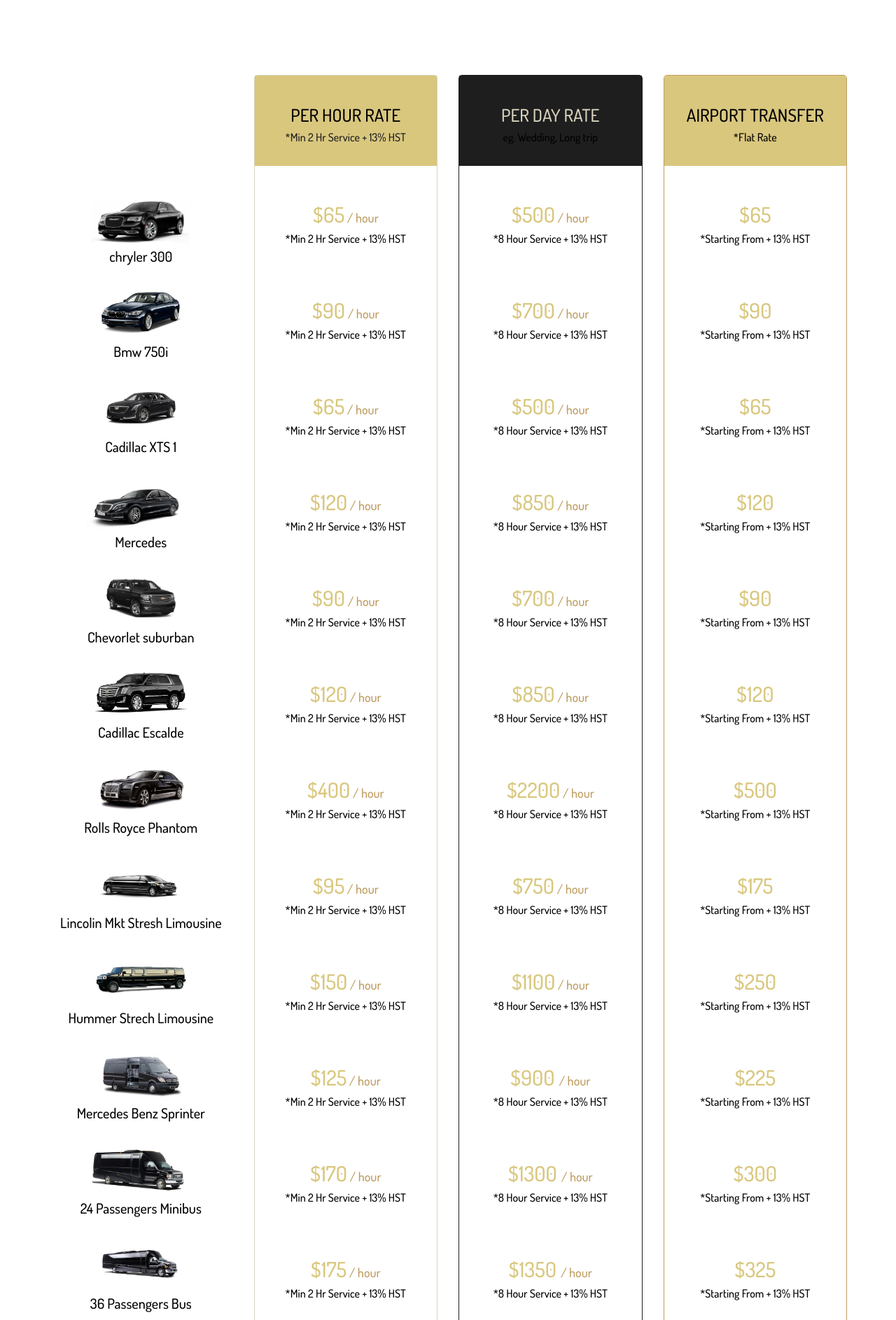
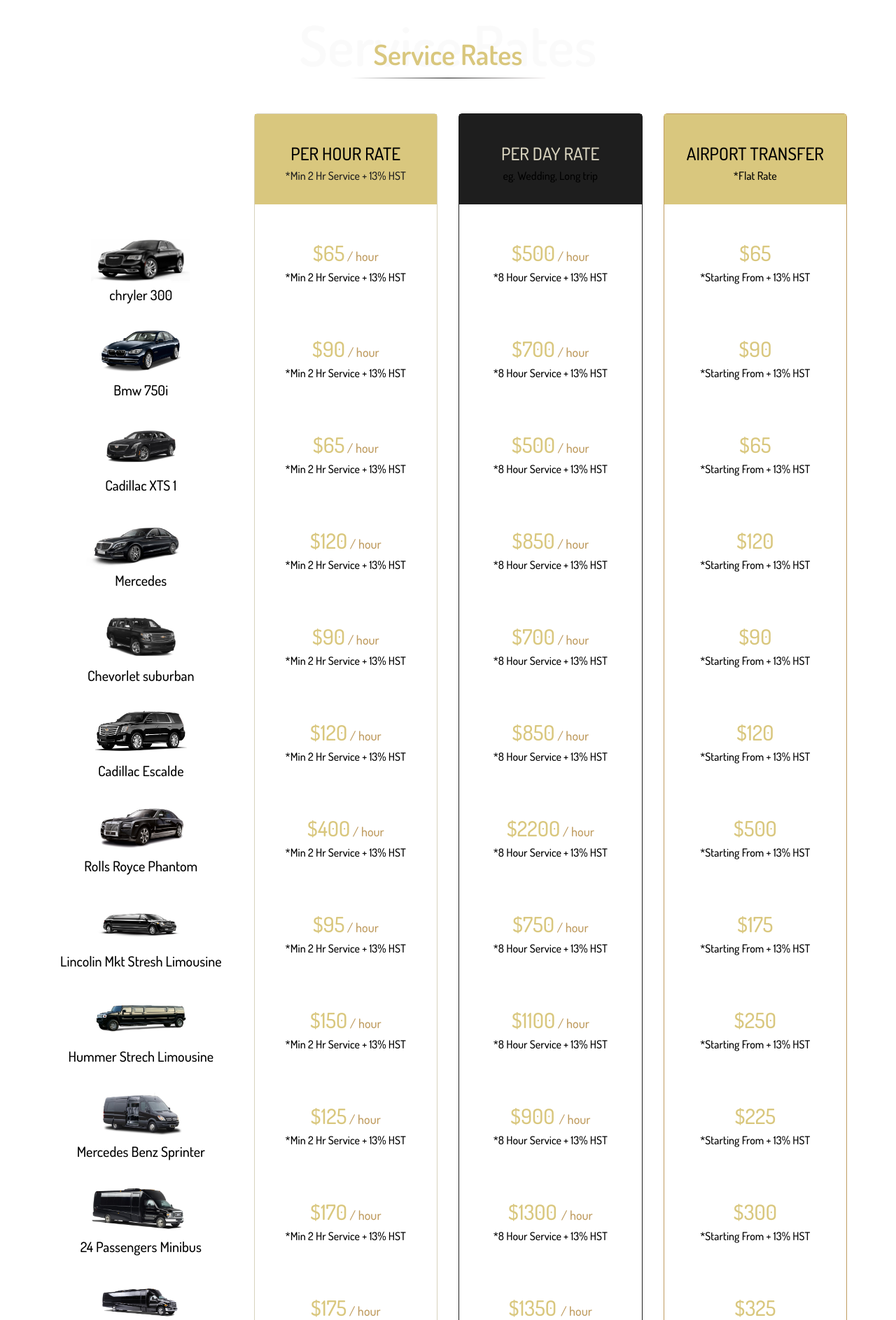
Before and after one commit to yasirshakil/pearsonlimoservices, a PHP site: page /services-rates.php in a window 1280 px wide. Shown: the part 187-2073 px from the top of the page at 70% size. Run offline with PHP 8.4, Linux system fonts and the light colour scheme.

Commit message:
Added Service rates heading

```diff
--- a/css/shortcodes.css
+++ b/css/shortcodes.css
@@ -116,7 +116,7 @@
 }
 /*========== Services Rates ==========*/
 .services-rates {
-	padding: 107px 0 80px;
+	padding: 50px 0 80px;
 }
 
 .price-car .price-header {
--- a/services-rates.php
+++ b/services-rates.php
@@ -7,6 +7,15 @@ include ('./header.php');
 		<section class="services-rates">
 			<div class="container">
 				<div class="row">
+				<div class="col-md-12">
+						<section class="template-title center">
+							<h1 class="title has-over">Service Rates</h1>
+							<span>Service Rates</span>
+							<div class="co-lg-12 col-md-12 col-sm-12 col-12 mb-1 mt-1">
+								<div class="Borders m-auto co-lg-3 col-md-3 col-sm-6 col-6"></div>
+							</div>
+						</section>
+					</div>
 					<div class="col-md-3">
 						<div class="price-car center">
 							<div class="price-header">
```
